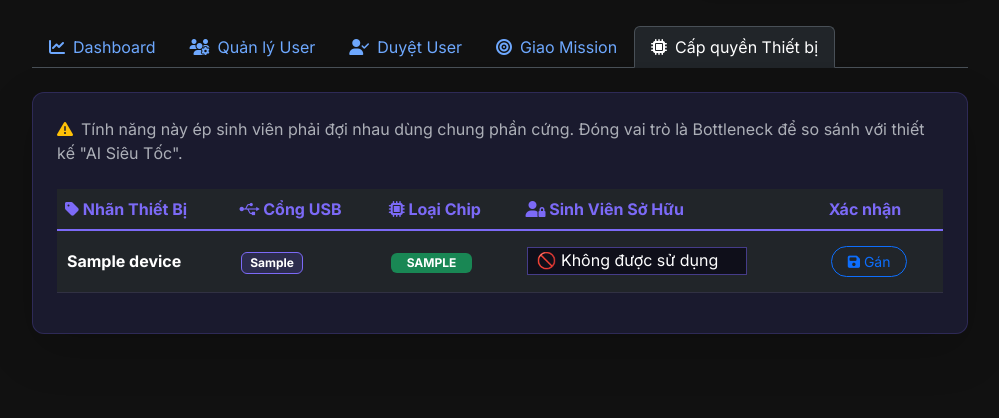
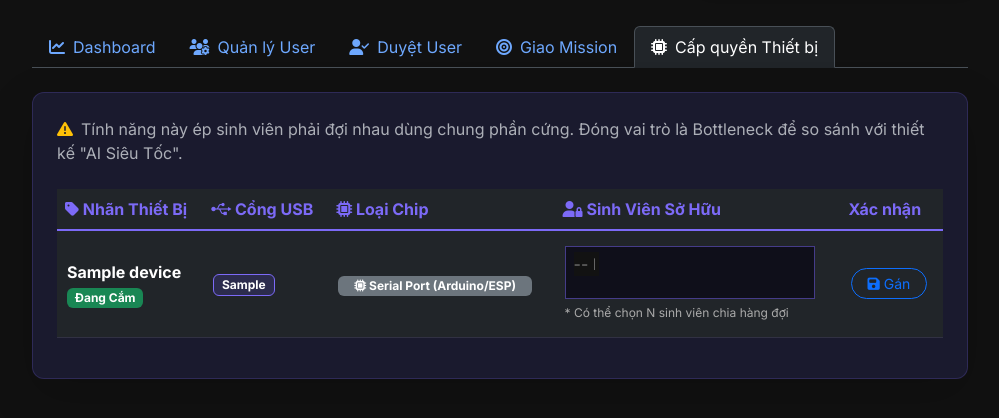
Before and after one commit to toandeptrai16zz/remote-hardware-lab, a Flask app: page /admin/devices in a window 1280 px wide. Shown: the part 186-604 px from the top of the page, without its empty margins (140-1139 px from the left). Run offline with Flask 3, Linux system fonts and the light colour scheme; a user stored in the database is signed in; data comes from the database, SQL or seed files in the repository; tables that the repository leaves empty hold one stand-in row (values such as "Sample post"); data that the repository does not hold is empty; parts of the project's set-up code (start-up, migrations or seed data) failed here and were passed over; some libraries are stand-ins or nearby versions.

Commit message:
Refactor(Hardware-Flash): Hỗ trợ Multi-User Shared Devices, chuyển cơ chế phân quyền sang bảng nối device_assignments. Hỗ trợ Offline USB và bỏ hardcode ESP32.

```diff
--- a/routes/admin.py
+++ b/routes/admin.py
@@ -431,70 +431,102 @@ def admin_devices_page():
 @admin_bp.route("/api/devices/scan", methods=['POST'])
 @require_auth('admin')
 def admin_api_scan_devices():
-    """Tự động quét các cổng USB vật lý đang cắm vào Server và đồng bộ vào CSDL"""
+    """Tự động quét các cổng USB vật lý đang cắm vào Server và xử lý trạng thái"""
     import glob
     ports = glob.glob('/dev/ttyUSB*') + glob.glob('/dev/ttyACM*')
     db = get_db_connection()
     cur = db.cursor()
 
+    # Lấy danh sách cổng hiện tại trong DB
+    cur.execute("SELECT port FROM hardware_devices")
+    db_ports = [row[0] for row in cur.fetchall()]
+
     new_count = 0
-    for i, port in enumerate(ports):
-        # Tự động cấp tên Tag theo tên cổng USB
-        tag = f"Phần cứng vật lý ({os.path.basename(port)})"
-        board_type = "esp32" if "USB" in port else "arduino"
-        try:
-            cur.execute("INSERT IGNORE INTO hardware_devices (tag_name, type, port, status) VALUES (%s, %s, %s, 'available')",
-                       (tag, board_type, port))
-            if cur.rowcount > 0:
-                new_count += 1
-        except Exception as e:
-            pass
+    # Cập nhật hoặc Thêm mới thành available
+    for port in ports:
+        tag = f"Cáp Serial ({os.path.basename(port)})"
+        board_type = "generic" # Hỗ trợ cắm mọi mạch (Arduino, ESP32...)
+        if port not in db_ports:
+            # Thêm mới
+            try:
+                cur.execute("INSERT IGNORE INTO hardware_devices (tag_name, type, port, status) VALUES (%s, %s, %s, 'available')",
+                           (tag, board_type, port))
+                if cur.rowcount > 0:
+                    new_count += 1
+            except Exception: pass
+        else:
+            # Thu hồi trạng thái nếu cắm lại
+            cur.execute("UPDATE hardware_devices SET status = 'available' WHERE port = %s", (port,))
+
+    # Xử lý Rút cáp (port không tồn tại nữa)
+    offline_count = 0
+    for dbp in db_ports:
+        if dbp not in ports:
+            cur.execute("UPDATE hardware_devices SET status = 'disconnected' WHERE port = %s", (dbp,))
+            offline_count += 1
 
     db.commit()
-    cur.close()
-    db.close()
-    log_action(session['username'], f"Quét thiết bị USB phát hiện {len(ports)} cổng, thêm mới {new_count} cổng.")
-    return jsonify({'success': True, 'message': f'Đã quét xong. Tìm thấy {len(ports)} cổng kết nối vật lý, đã thêm vào kho {new_count} thiết bị mới.'})
+    cur.close(), db.close()
+
+    log_action(session['username'], f"Quét thiết bị USB: {new_count} thiết bị mới, {offline_count} thiết bị bị ngắt kết nối.")
+    return jsonify({'success': True, 'message': f'Tìm thấy {len(ports)} cổng kết nối. Đã thêm mới {new_count} thiết bị và phát hiện {offline_count} thiết bị bị ngắt cáp (Offline).'})
 
 @admin_bp.route("/api/devices", methods=['GET'])
 @require_auth('admin')
 def admin_api_get_devices():
-    """Lấy danh sách các USB đã đồng bộ vào CSDL"""
+    """Lấy danh sách các USB và sinh viên được phân quyền đa user"""
     db = get_db_connection()
     cur = db.cursor(dictionary=True)
-    cur.execute("SELECT id, tag_name, type, port, status, in_use_by FROM hardware_devices")
+
+    # Join qua bảng multi-assignment
+    cur.execute("""
+        SELECT hd.id, hd.tag_name, hd.type, hd.port, hd.status,
+               GROUP_CONCAT(u.username SEPARATOR ',') as assigned_users
+        FROM hardware_devices hd
+        LEFT JOIN device_assignments da ON hd.id = da.device_id
+        LEFT JOIN users u ON da.user_id = u.id
+        GROUP BY hd.id
+        ORDER BY hd.port ASC
+    """)
     devices = cur.fetchall()
-    cur.close()
-    db.close()
+
+    for dev in devices:
+        dev['assigned_users'] = dev['assigned_users'].split(',') if dev['assigned_users'] else []
+
+    cur.close(), db.close()
     return jsonify(devices)
 
 @admin_bp.route("/api/devices/assign", methods=['POST'])
 @require_auth('admin')
 def admin_api_assign_device():
-    """Giao hoặc Lấy lại quyền sử dụng cổng USB vật lý cho một Sinh viên cụ thể"""
+    """Lưu phân quyền Multi-user cho Device_id"""
     data = request.get_json()
     device_id = data.get('device_id')
-    username = data.get('username')
+    usernames = data.get('usernames', []) # Mảng các user
 
     db = get_db_connection()
     cur = db.cursor()
-    if username:
-        # Check if username exists
-        cur.execute("SELECT id FROM users WHERE username = %s LIMIT 1", (username,))
-        user_row = cur.fetchone()
-        if not user_row:
-            cur.close(), db.close()
-            return jsonify({'success': False, 'message': f'User {username} không tồn tại'})
 
-        cur.execute("UPDATE hardware_devices SET in_use_by = %s, status = 'in_use' WHERE id = %s", (username, device_id))
-        log_msg = f"Đã giao Thiết bị ID {device_id} cho User {username}"
+    # Xoá tất cả quyền cũ của cái cổng này
+    cur.execute("DELETE FROM device_assignments WHERE device_id = %s", (device_id,))
+
+    added = 0
+    if usernames:
+        # Map usernames list qua user_ids
+        format_strings = ','.join(['%s'] * len(usernames))
+        cur.execute(f"SELECT id FROM users WHERE username IN ({format_strings})", tuple(usernames))
+        user_ids = [row[0] for row in cur.fetchall()]
+
+        for user_id in user_ids:
+            cur.execute("INSERT INTO device_assignments (user_id, device_id) VALUES (%s, %s)", (user_id, device_id))
+            added += 1
+
+        cur.execute("UPDATE hardware_devices SET in_use_by = 'Chế độ Nhiều User' WHERE id = %s", (device_id,))
     else:
-        cur.execute("UPDATE hardware_devices SET in_use_by = NULL, status = 'available' WHERE id = %s", (device_id,))
-        log_msg = f"Đã thu hồi Thiết bị ID {device_id}"
+        cur.execute("UPDATE hardware_devices SET in_use_by = NULL WHERE id = %s", (device_id,))
 
     db.commit()
-    cur.close()
-    db.close()
+    cur.close(), db.close()
 
-    log_action(session['username'], log_msg)
-    return jsonify({'success': True, 'message': 'Cập nhật phân quyền Cổng thiết bị thành công!'})
+    log_action(session['username'], f"Cập nhật Quyền Cổng USB ID {device_id} cho {added} Sinh viên.")
+    return jsonify({'success': True, 'message': f'Cập nhật thành công! Đã cấp quyền sử dụng cho {len(usernames)} sinh viên chờ hàng đợi.'})
--- a/templates/admin/devices.html
+++ b/templates/admin/devices.html
@@ -112,20 +112,27 @@ async function reloadDevices() {
     devices.forEach(dev => {
         const tr = document.createElement('tr');
 
-        let options = `<option value="">🚫 Không được sử dụng</option>`;
+        let options = '';
         allUsers.forEach(u => {
-            const selected = (dev.in_use_by === u.username) ? "selected" : "";
+            const selected = dev.assigned_users && dev.assigned_users.includes(u.username) ? "selected" : "";
             options += `<option value="${u.username}" ${selected}>🧑‍🎓 ${u.username}</option>`;
         });
 
+        const statusBadge = dev.status === 'disconnected'
+                            ? `<span class="badge bg-danger">Đã Rút Cáp</span>`
+                            : `<span class="badge bg-success">Đang Cắm</span>`;
+
+        const chipLabel = `<span class="badge bg-secondary text-white px-3"><i class="fa-solid fa-microchip"></i> Serial Port (Arduino/ESP)</span>`;
+
         tr.innerHTML = `
-            <td><strong class="text-white">${dev.tag_name}</strong></td>
+            <td><strong class="text-white">${dev.tag_name}</strong><br>${statusBadge}</td>
             <td><span class="badge" style="background:#2c2c4d; border:1px solid #7c6af7;">${dev.port}</span></td>
-            <td><span class="badge bg-success text-white px-3">${dev.type.toUpperCase()}</span></td>
+            <td>${chipLabel}</td>
             <td>
-                <select class="form-select form-select-sm select2-user" id="assign_${dev.id}" style="width:220px;">
+                <select class="form-select form-select-sm select2-user" id="assign_${dev.id}" multiple="multiple" style="width:250px;">
                     ${options}
                 </select>
+                <div style="font-size: 0.75rem; color: #aaa; margin-top: 5px;">* Có thể chọn N sinh viên chia hàng đợi</div>
             </td>
             <td>
                 <button class="btn btn-sm btn-outline-primary px-3 rounded-pill" onclick="assignDevice(${dev.id})">
@@ -137,7 +144,7 @@ async function reloadDevices() {
     });
 
     // Init select2
-    $('.select2-user').select2({ theme: 'bootstrap-5' });
+    $('.select2-user').select2({ theme: 'bootstrap-5', placeholder: "-- Khóa cổng (Không ai được dùng) --" });
 }
 
 async function scanDevices() {
@@ -163,11 +170,11 @@ async function scanDevices() {
 }
 
 async function assignDevice(deviceId) {
-    const select = document.getElementById('assign_' + deviceId);
-    const username = select.value;
+    // Array of selected usernames
+    const usernames = $('#assign_' + deviceId).val() || [];
 
-    const icon = username ? '<i class="fa-solid fa-lock text-success"></i>' : '<i class="fa-solid fa-lock-open text-warning"></i>';
-    const textTarget = username ? `Gán độc quyền cổng này cho sinh viên <b>${escapeHtml(username)}</b>?` : `Hủy bỏ quyền sử dụng và thu hồi lại cổng USB này?`;
+    const icon = usernames.length > 0 ? '<i class="fa-solid fa-users text-success"></i>' : '<i class="fa-solid fa-lock text-warning"></i>';
+    const textTarget = usernames.length > 0 ? `Cấp quyền cổng này cho <b>${usernames.length} sinh viên</b> xếp hàng chung?` : `Hủy bỏ quyền sử dụng và thu hồi lại cổng USB này?`;
 
     const result = await Swal.fire({
         title: 'Xác nhận Quyền Phần cứng?',
@@ -187,7 +194,7 @@ async function assignDevice(deviceId) {
         const res = await fetch('/admin/api/devices/assign', {
             method: 'POST',
             headers: { 'Content-Type': 'application/json' },
-            body: JSON.stringify({ device_id: deviceId, username: username || null })
+            body: JSON.stringify({ device_id: deviceId, usernames: usernames })
         });
         const data = await res.json();
         if(data.success) {
```
Also changed, not shown: services/arduino.py (+13 -4 lines).
